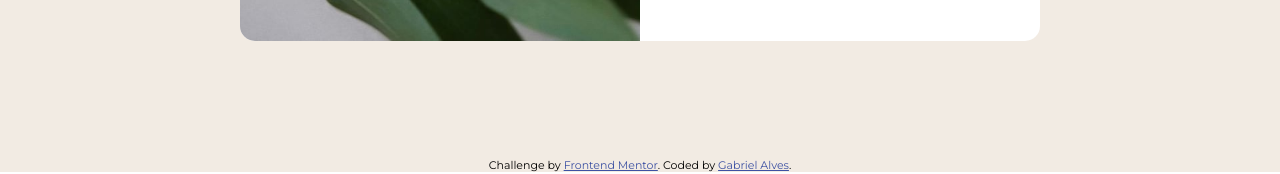
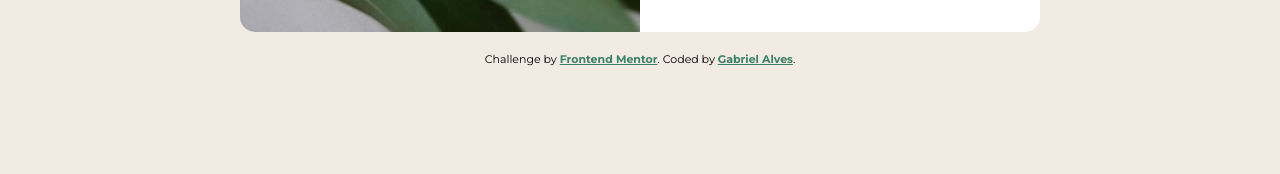
Before and after one commit to gb4lves/product-preview-card-component-main, a plain HTML site: page index.html in a window 1280 px wide. Shown: the part 626-800 px from the top of the page. Drawn offline with nearby package versions, Linux system fonts and the light colour scheme.

Commit message:
Some changes!

```diff
--- a/index.html
+++ b/index.html
@@ -12,8 +12,8 @@
   <title>Frontend Mentor | Product preview card component</title>
   <style>
     .attribution { font-size: 11px; text-align: center; }
-    .attribution a { color: hsl(228, 45%, 44%); }
-    .attribution { background-color: hsl(30, 38%, 92%); }
+    .attribution a { color: hsl(158, 36%, 37%); font-weight: bold; }
+    .attribution { margin-top: 20px;}
   </style>
 </head>
 <body>
@@ -39,10 +39,10 @@
         </div>
       </article>
     </section>
-  </main>
-  <div class="attribution">
+     <div class="attribution">
     Challenge by <a href="https://www.frontendmentor.io?ref=challenge" target="_blank">Frontend Mentor</a>.
     Coded by <a href="https://github.com/gb4lves" target="_blank">Gabriel Alves</a>.
+  </main>
   </div>
 </body>
 </html>
--- a/styles/desktopmedia.css
+++ b/styles/desktopmedia.css
@@ -87,7 +87,7 @@
         color: var(--cor6);
         padding: 13px;
         border-radius: 5px;
-        height: 30px;
+        height: 60px;
 
         font-size: 0.9em;
         font-weight: 600;
--- a/styles/style.css
+++ b/styles/style.css
@@ -22,13 +22,13 @@
 }
 
 body {
-    height: 98vh;
+    height: 100vh;
     font-family: var(--fonte1);
     font-size: 16px;
 }
 
 main {
-    height: 98vh;
+    height: 100vh;
     background-color: var(--cor5);
 
     display: flex;
```
